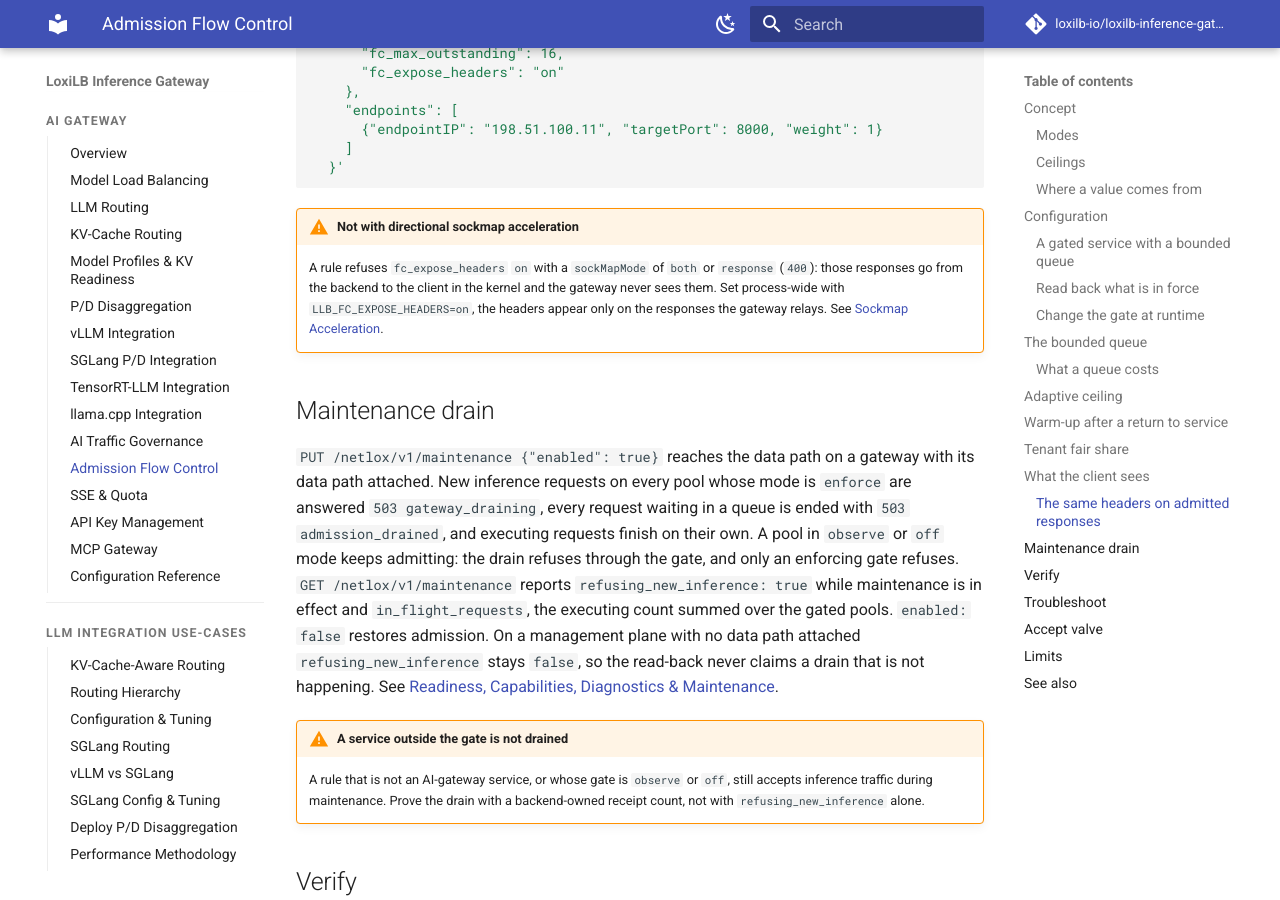
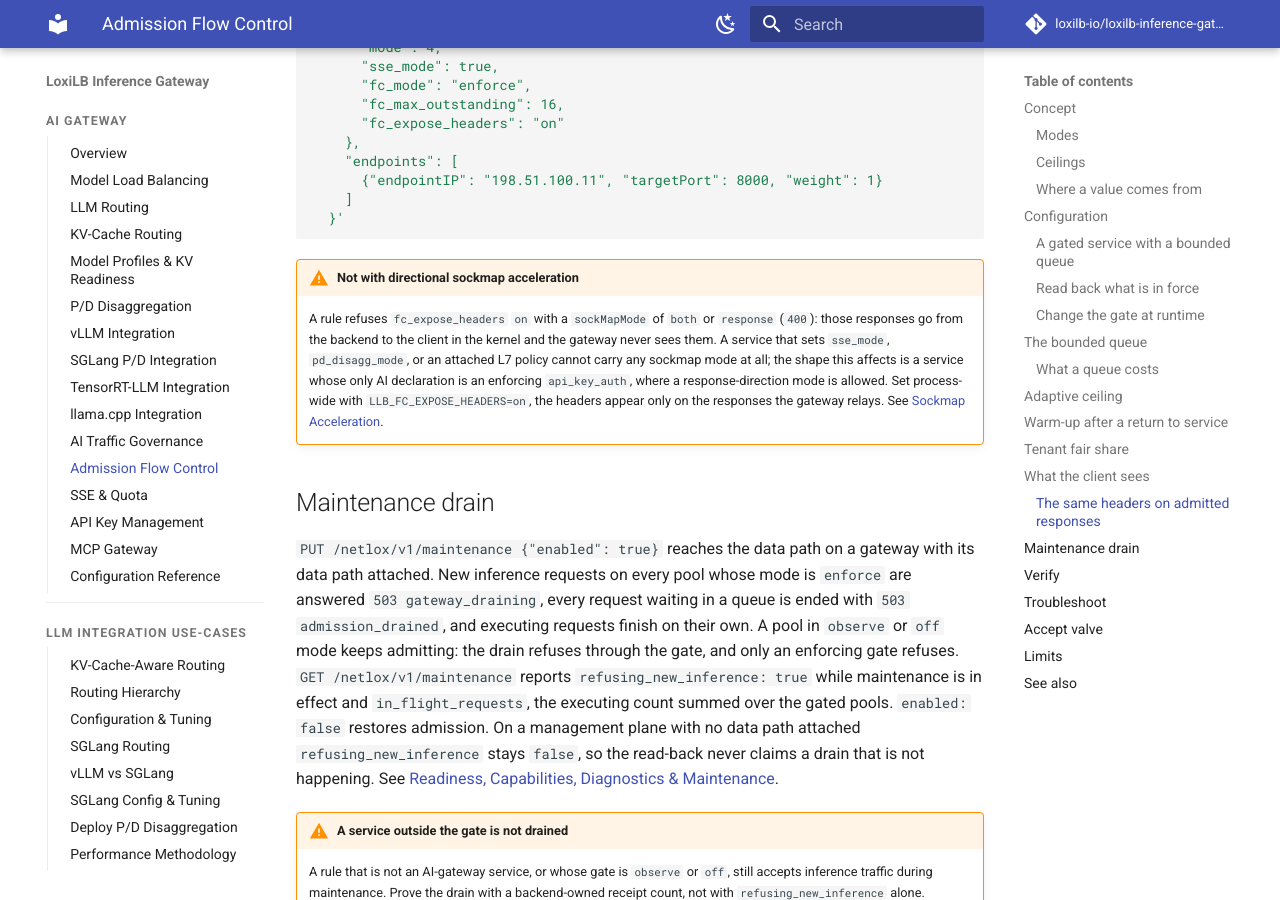
Before and after one commit to loxilb-io/loxilbdocs-inference-gateway, an MkDocs documentation site: the page built from docs/ai-gateway/admission-flow-control.md, in a window 1280 px wide and 900 px high, scrolled down 10421 px. Built offline with MkDocs 1.6.1 and Material for MkDocs 9.7.7, drawn with Linux system fonts in a browser that asks for light colours; comment, search, counter and statistics services are not loaded; the version menu is left out; some of the changed text lies outside the part shown.

Commit message:
docs: say which services the admission gate covers, and which sockmap shapes reach it
Only a service that sets sse_mode, pd_disagg_mode, or an api_key_auth policy
that enforces a credential is an AI-gateway service: an omitted or disabled
api_key_auth does not make one, so such a rule is not gated. Say so in the
guide and in the configuration reference instead of naming "an api_key_auth
policy".

Narrow the sockmap warning to what the code allows: sse_mode, pd_disagg_mode
and an attached L7 policy refuse every sockmap mode, and an enforcing
api_key_auth refuses only the request direction, so the shape that meets
fc_expose_headers is an api_key_auth-only service with a response-direction
mode.

Signed-off-by: NLX-SeokHwanKong <76096751+NLX-SeokHwanKong@users.noreply.github.com>

````diff
--- a/docs/ai-gateway/admission-flow-control.md
+++ b/docs/ai-gateway/admission-flow-control.md
@@ -16,8 +16,10 @@
 ## Concept
 
 The gate runs on every **AI-gateway service**: a `mode: 4` (fullproxy) rule that sets
-`sse_mode`, `pd_disagg_mode`, or an `api_key_auth` policy. It runs after the policy checks
-(credential, quota, rate limit) and before dispatch.
+`sse_mode`, `pd_disagg_mode`, or an `api_key_auth` policy that enforces a credential (`required`,
+`jwt`, or `apikey-or-jwt`). A rule that omits `api_key_auth`, or declares `disabled`, and sets
+neither `sse_mode` nor `pd_disagg_mode`, is not an AI-gateway service and is not gated. The gate
+runs after the policy checks (credential, quota, rate limit) and before dispatch.
 
 ```mermaid
 flowchart LR
@@ -422,8 +424,11 @@
 !!! warning "Not with directional sockmap acceleration"
     A rule refuses `fc_expose_headers` `on` with a `sockMapMode` of `both` or `response` (`400`):
     those responses go from the backend to the client in the kernel and the gateway never sees
-    them. Set process-wide with `LLB_FC_EXPOSE_HEADERS=on`, the headers appear only on the
-    responses the gateway relays. See [Sockmap Acceleration](../operations/sockmap-acceleration.md).
+    them. A service that sets `sse_mode`, `pd_disagg_mode`, or an attached L7 policy cannot carry
+    any sockmap mode at all; the shape this affects is a service whose only AI declaration is an
+    enforcing `api_key_auth`, where a response-direction mode is allowed. Set process-wide with
+    `LLB_FC_EXPOSE_HEADERS=on`, the headers appear only on the responses the gateway relays. See
+    [Sockmap Acceleration](../operations/sockmap-acceleration.md).
 
 ## Maintenance drain
 
--- a/docs/ai-gateway/configuration-reference.md
+++ b/docs/ai-gateway/configuration-reference.md
@@ -132,7 +132,8 @@
 ### Capacity admission gate (`fc_*`)
 
 These fields configure the capacity admission gate of an AI-gateway service (`mode: 4` with
-`sse_mode`, `pd_disagg_mode`, or an `api_key_auth` policy). Every one is optional. `0` (or
+`sse_mode`, `pd_disagg_mode`, or an `api_key_auth` policy other than omitted or `disabled`). Every
+one is optional. `0` (or
 `inherit`) on a rule declares nothing, and the value then comes from the process environment
 variable in the last column, else the product default. Every field is changeable at runtime by a
 replace `POST`; explicit JSON `null` is refused. The full behavior is in
````
Also changed, not shown: 1 other file.
